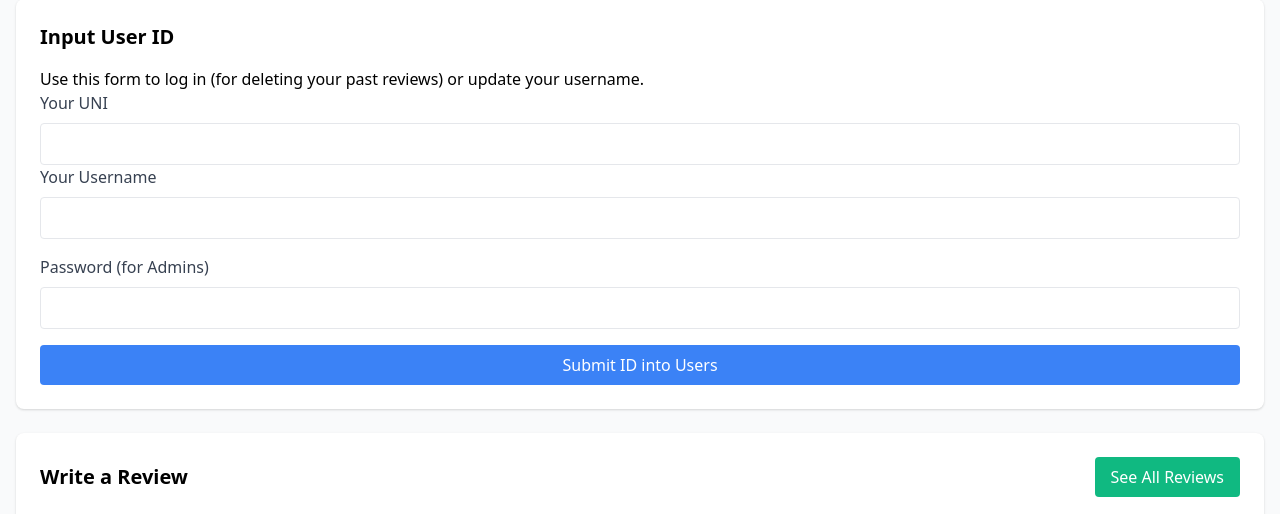
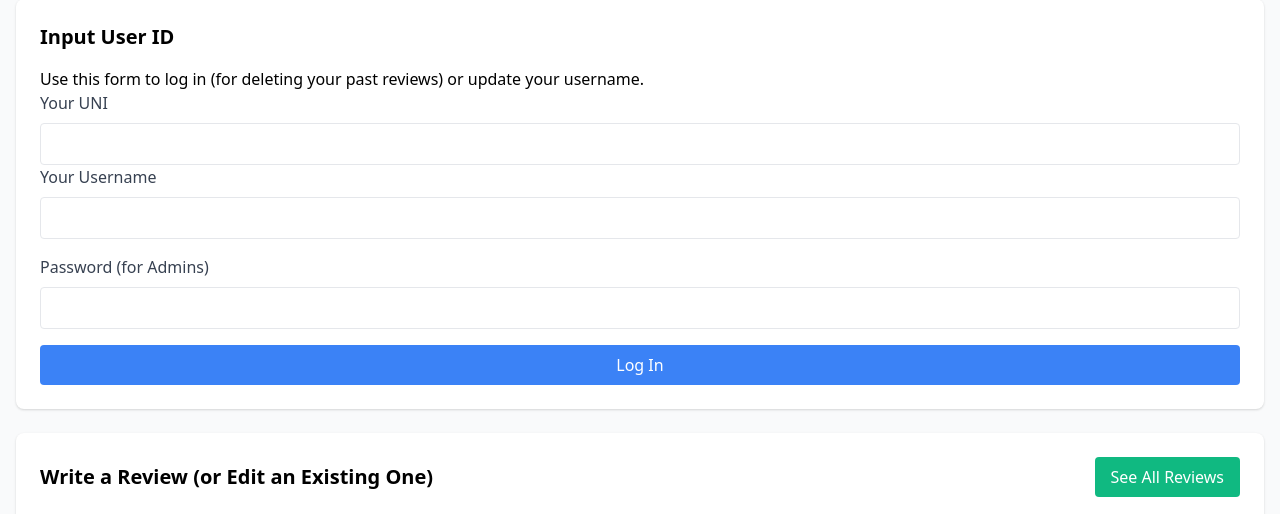
Before and after one commit to leoysun/db-proj1, a Flask app: template webserver/templates/index.html in a window 1280 px wide. Shown: the part 133-647 px from the top of the page. Run offline with Flask 3, Linux system fonts and the light colour scheme; the template is opened without the code that fills it, so the values that code supplies are empty.

Commit message:
moved readme out, final index changes

```diff
--- a/webserver/templates/index.html
+++ b/webserver/templates/index.html
@@ -124,7 +124,7 @@
             type="submit"
             class="w-full bg-blue-500 text-white px-4 py-2 rounded hover:bg-blue-600 transition-colors focus:ring-2 focus:ring-blue-500 focus:ring-offset-2"
         >
-            Submit ID into Users
+            Log In
         </button>
     </form>
 </div>
@@ -132,7 +132,7 @@
 <!-- Review Form Section -->
 <div class="bg-white rounded-lg shadow p-6">
     <div class="flex justify-between items-center mb-4">
-        <h2 class="text-xl font-bold">Write a Review</h2>
+        <h2 class="text-xl font-bold">Write a Review (or Edit an Existing One)</h2>
         <a href="/reviews" class="bg-green-500 text-white px-4 py-2 rounded hover:bg-green-600 transition-colors">
             See All Reviews
         </a>
```
Also changed, not shown: README.md (deleted).
